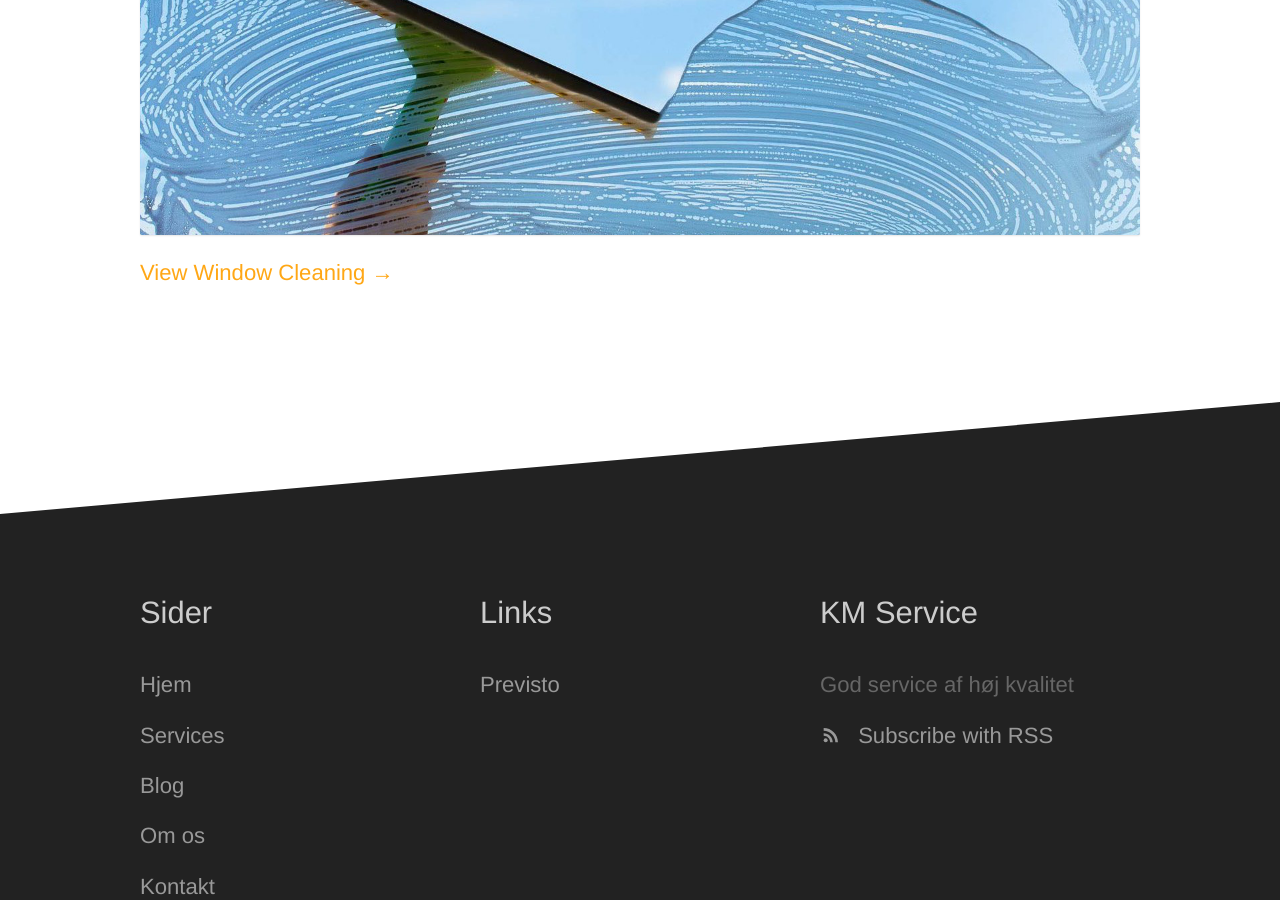
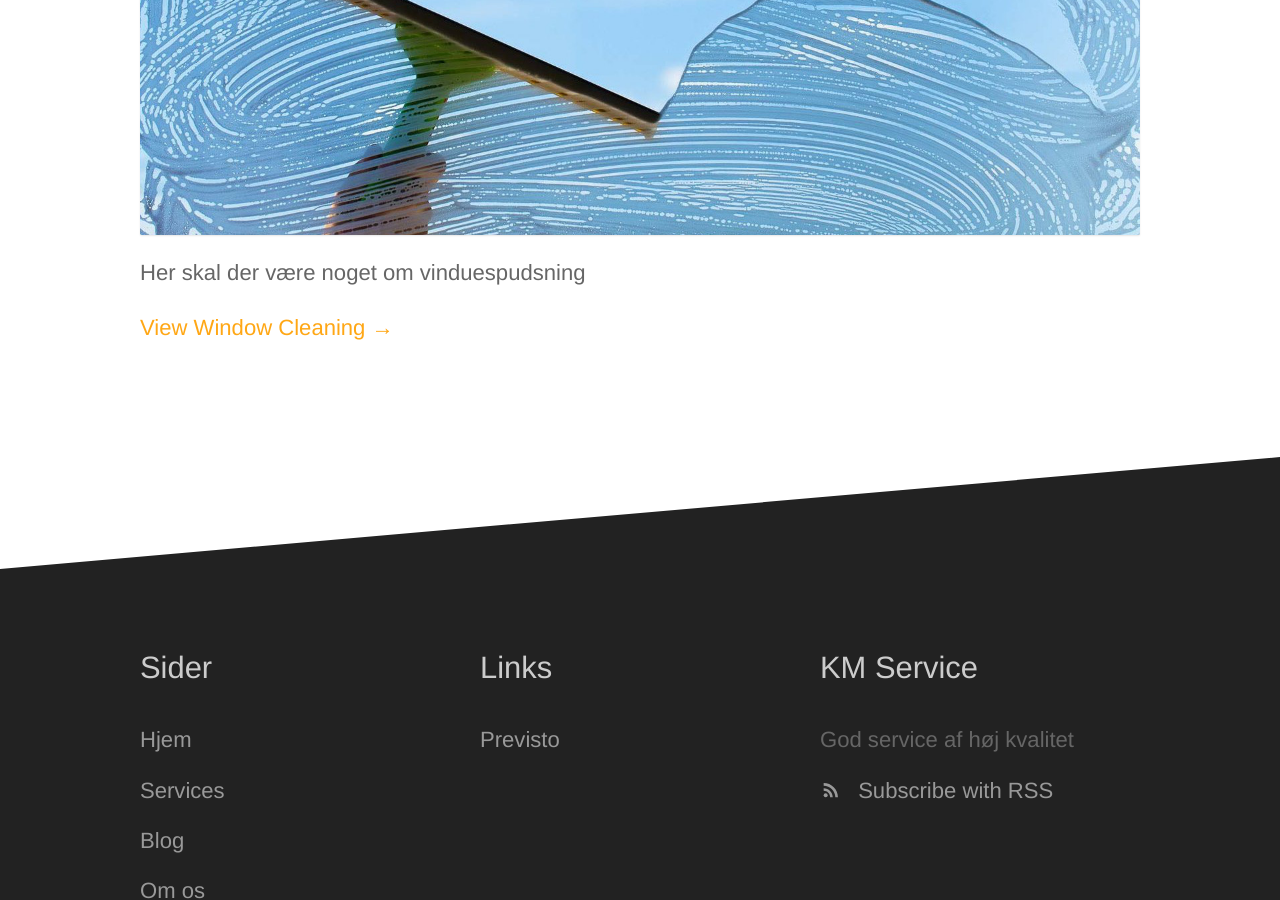
Before and after one commit to michaelkrog/kmservice-site, a Jekyll site: the page built from _clients/window-cleaning.md, in a window 1280 px wide and 900 px high, scrolled down 924 px. Built offline with Jekyll 4.4.1, drawn with Linux system fonts in a browser that asks for light colours.

Commit message:
Update window-cleaning.md

```diff
--- a/_clients/window-cleaning.md
+++ b/_clients/window-cleaning.md
@@ -4,3 +4,5 @@ subtitle: Tyk, tynd ellerHindu - du skal ku kig ud af dit vindu'
 external_url: https://github.com/CloudCannon/edition-jekyll-template
 image_path: /images/services/window-cleaning.jpg
 ---
+
+Her skal der være noget om vinduespudsning
```
